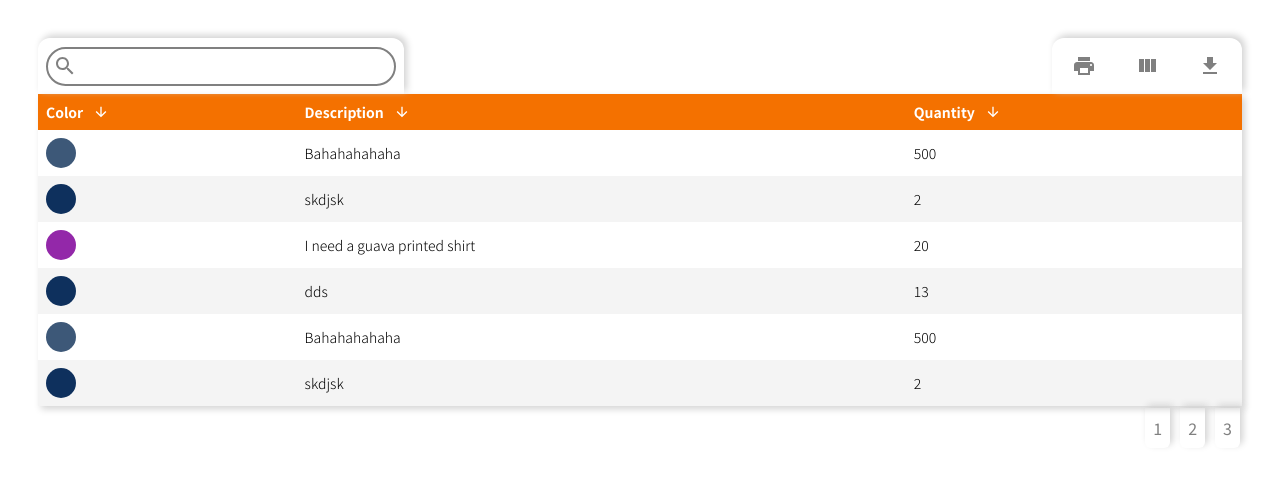
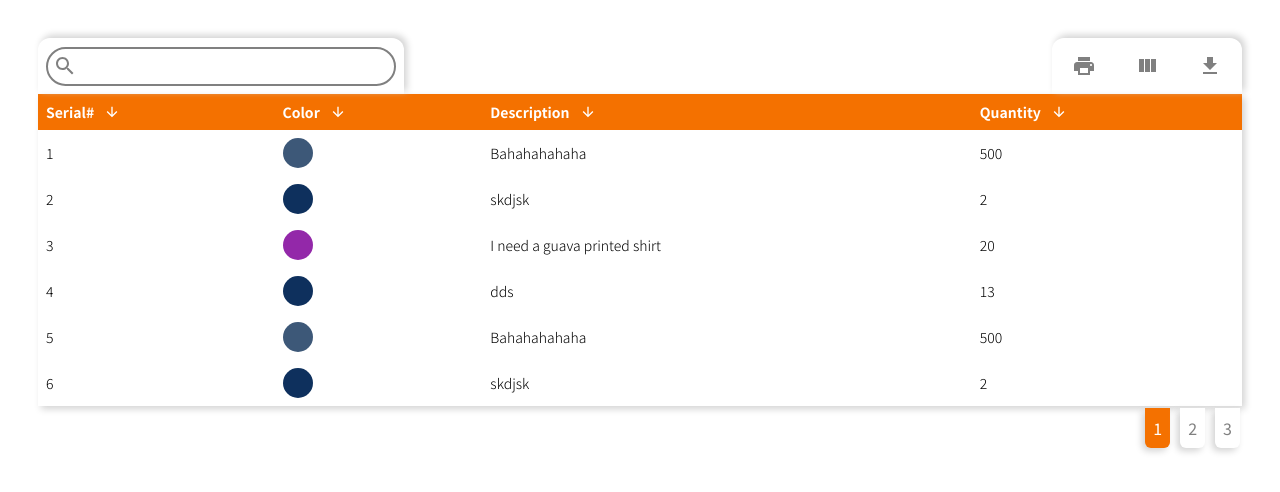
Before and after one commit to usmanabdurrehman/Upstate-UI, a React (Create React App) app: page / in a window 1280 px wide. Shown: the top 492 px of the page. Built offline with nearby package versions, Linux system fonts and the light colour scheme.

Commit message:
Serial Column added

```diff
--- a/src/App.js
+++ b/src/App.js
@@ -6,15 +6,28 @@ function App() {
 			<DataTable
 				columns={["color", "description", "quantity"]}
 				customWidgets={{
-					color:(value) => <div style={{backgroundColor:value,width:'30px',height:'30px',borderRadius:'50%'}}></div>
+					color: (value) => (
+						<div
+							style={{
+								backgroundColor: value,
+								width: "30px",
+								height: "30px",
+								borderRadius: "50%",
+							}}
+						></div>
+					),
 				}}
 				options={{
-					sort:true,
-					sortWholeData:false,
-					columnSelect:true,
-					csvDownload:true,
-					printCsv:true,
-					paginationLimit:6
+					sort: true,
+					sortWholeData: false,
+					columnSelect: true,
+					csvDownload: true,
+					printCsv: true,
+					paginationLimit: 6,
+				}}
+				customStyles={{
+					stripedRows:false,
+					stripedRowsColor:'#f2f2f2'
 				}}
 			/>
 		</div>
--- a/src/Components/DataTable/DataTable.jsx
+++ b/src/Components/DataTable/DataTable.jsx
@@ -23,30 +23,44 @@ const useStyles = makeStyles((theme) => ({
 export default function DataTable({
 	columns,
 	customWidgets,
-	options: { sort, sortWholeData, columnSelect, csvDownload, printCsv, paginationLimit },
+	options: {
+		sort,
+		sortWholeData,
+		columnSelect,
+		csvDownload,
+		printCsv,
+		paginationLimit,
+	},
+	customStyles: { stripedRows, stripedRowsColor },
 }) {
 	const classes = useStyles();
 
 	const icons = [columnSelect, csvDownload, printCsv].filter((icon) => icon);
 	const tableRef = useRef(null);
 
+	let [currentPage, setCurrentPage] = useState(1);
+
 	const dataColumns = Object.keys(dummyData[0]);
-	const [tableColumns, setTableColumns] = useState(columns || dataColumns);
+	const [tableColumns, setTableColumns] = useState([
+		"Serial#",
+		...(columns || dataColumns),
+	]);
 	const [filterColumns, setFilterColumns] = useState(tableColumns);
 
 	const [data, setData] = useState(
-		dummyData.map((obj) => {
-			{
-				let tempObj = {};
-				filterColumns.forEach((column) => {
-					tempObj[column] = obj[column];
-				});
-				return tempObj;
-			}
+		dummyData.map((obj, index) => {
+			let tempObj = {};
+			filterColumns.forEach((column) => {
+				tempObj[column] = obj[column];
+			});
+			tempObj["Serial#"] = index + 1
+			return tempObj;
 		})
 	);
 
-	const [paginationData,setPaginationData] = useState(data.length>paginationLimit ? data.slice(0,paginationLimit) : data)
+	const [paginationData, setPaginationData] = useState(
+		data.length > paginationLimit ? data.slice(0, paginationLimit) : data
+	);
 
 	const [csvDownloadLink, setCsvDownloadLink] = useState(null);
 	const [csv, setCsv] = useState(null);
@@ -67,12 +81,6 @@ export default function DataTable({
 
 	const open = Boolean(anchorEl);
 	const id = open ? "simple-popover" : undefined;
-
-	if (columns.find((column) => !dataColumns.includes(column))) {
-		throw new Error(
-			"Column name does not exist. Check for spelling mistakes"
-		);
-	}
 
 	let sortBy = (key) => {
 		if (sort) {
@@ -114,9 +122,6 @@ export default function DataTable({
 	}, []);
 
 	let handleColumnChange = (isPresent, columnToBeOperated) => {
-		console.log(
-			filterColumns.findIndex((column) => column == columnToBeOperated)
-		);
 		setTableColumns(
 			isPresent
 				? [
@@ -147,14 +152,6 @@ export default function DataTable({
 		if (substring) {
 			setData([
 				...data.filter((row) => {
-					console.log(row);
-					console.log(Object.values(row));
-					console.log(
-						Object.values(row).find((item) => {
-							console.log(item.includes(substring));
-							return item.includes(substring);
-						})
-					);
 					if (
 						filterColumns.find(
 							(column) =>
@@ -193,8 +190,6 @@ export default function DataTable({
 		html += tableRef.current.innerHTML;
 		html += "</body></html>";
 
-		console.log(html);
-
 		w.document.write(html);
 		w.window.print();
 		// w.document.close();
@@ -204,19 +199,35 @@ export default function DataTable({
 		let number = 1;
 		let difference = data.length;
 
-		console.log("diff", difference);
-
 		while (difference > paginationLimit) {
-			console.log("diff", difference);
 			difference -= paginationLimit;
 			number += 1;
 		}
-		console.log("num", number);
-		return number
+		return number;
 	};
 
 	let displayPaginationData = (number) => {
-		setPaginationData([...data.slice((number*paginationLimit)-paginationLimit,data.length>number*paginationLimit ? number*paginationLimit : data.length)])
+		setPaginationData([
+			...data.slice(
+				number * paginationLimit - paginationLimit,
+				data.length > number * paginationLimit
+					? number * paginationLimit
+					: data.length
+			),
+		]);
+		setCurrentPage(number);
+	};
+
+	if (columns.find((column) => !dataColumns.includes(column))) {
+		throw new Error(
+			"Column name does not exist. Check for spelling mistakes"
+		);
+	}
+
+	if (paginationLimit > dummyData.length) {
+		throw new Error(
+			`The pagination limit(${paginationLimit}) cannot be greater than the number of items in the data array(${dummyData.length})`
+		);
 	}
 
 	return (
@@ -303,7 +314,7 @@ export default function DataTable({
 				</div>
 			)}
 			<div className={styles.tableWrapper} ref={tableRef}>
-				<table className={styles.table}>
+				<table className={`${styles.table}`}>
 					<tr className={styles.headerRow}>
 						{tableColumns.map((heading, index) => (
 							<th onClick={(e) => sortBy(heading)}>
@@ -323,7 +334,18 @@ export default function DataTable({
 						))}
 					</tr>
 					{paginationData.map((row, index) => (
-						<tr className={styles.row}>
+						<tr
+							className={styles.row}
+							style={
+								stripedRows
+									? {
+											...(index % 2 != 0 && {
+												backgroundColor: stripedRowsColor,
+											}),
+									  }
+									: {}
+							}
+						>
 							{tableColumns.map((column) => (
 								<td>
 									{customWidgets[column]
@@ -337,10 +359,29 @@ export default function DataTable({
 			</div>
 
 			<div className={styles.paginationWrapper}>
-				<div className={styles.pagination} style={{gridTemplateColumns:`repeat(${getNumberOfPages()},1fr)`}}>
-					{[...Array(getNumberOfPages())].map(
-						(num, index) => <div onClick={e=>displayPaginationData(index+1)}>{index + 1}</div>
-					)}
+				<div
+					className={styles.pagination}
+					style={{
+						gridTemplateColumns: `repeat(${getNumberOfPages()},1fr)`,
+					}}
+				>
+					{[...Array(getNumberOfPages())].map((num, index) => (
+						<div
+							onClick={(e) => displayPaginationData(index + 1)}
+							style={{
+								backgroundColor:
+									currentPage == index + 1
+										? "#f47100"
+										: "white",
+								color:
+									currentPage == index + 1
+										? "white"
+										: "gray",
+							}}
+						>
+							{index + 1}
+						</div>
+					))}
 				</div>
 			</div>
 		</div>
--- a/src/Components/DataTable/DataTable.module.css
+++ b/src/Components/DataTable/DataTable.module.css
@@ -77,9 +77,9 @@
 	margin:0;
 }
 
-.table tr:nth-child(odd){
+/* .table tr:nth-child(odd){
 	background-color: #f4f4f4;
-}
+} */
 
 .table tr:nth-child(1){
 	background-color: #f47100;
@@ -123,7 +123,7 @@
 
 .pagination>div{
 	padding:8px;
-	box-shadow: 3px -3px 7px lightgray;
+	box-shadow: -3px 3px 7px lightgray;
 	border-radius: 0 0 6px 6px;
 	cursor: pointer;
 }
```
